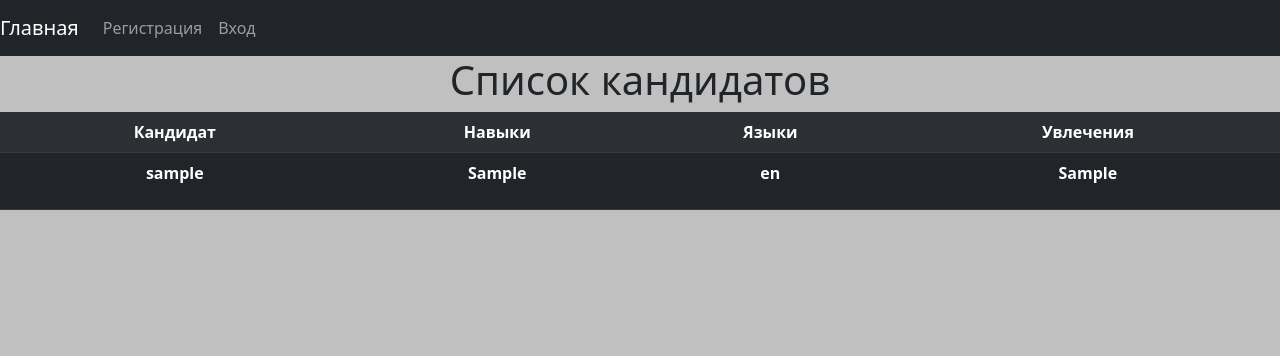
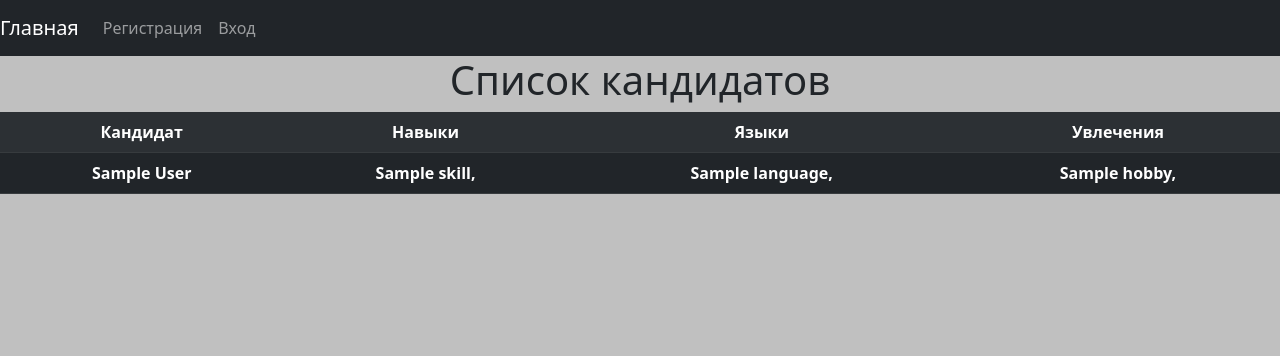
Before and after one commit to Den4ik-Bro/personal_area, a Django app: page / in a window 1280 px wide. Shown: the top 356 px of the page. Run offline with Django 4.2, Linux system fonts and the light colour scheme; tables that the repository leaves empty hold one stand-in row (values such as "Sample post"); lists and menus that the app fills with data are empty.

Commit message:
Ðrefactorº

```diff
--- a/personal_area/forms.py
+++ b/personal_area/forms.py
@@ -33,7 +33,7 @@ class AddSkillsForm(forms.Form):
         label='',
         required=True,
         widget=floppyforms.TextInput(
-            datalist=Skills.objects.values_list('skill', flat=True),
+            datalist=Skills.objects.values_list('name', flat=True),
             attrs={
                 'placeholder': 'введите навык',
                 # 'class': 'form-control'
@@ -47,7 +47,7 @@ class AddHobbyForm(forms.Form):
         label='',
         required=True,
         widget=floppyforms.TextInput(
-            datalist=Hobby.objects.values_list('hobby', flat=True),
+            datalist=Hobby.objects.values_list('name', flat=True),
             attrs={
                 'placeholder': 'введите хобби'
             }
@@ -60,7 +60,7 @@ class AddLanguageForm(forms.Form):
         label='',
         required=True,
         widget=floppyforms.TextInput(
-            datalist=Language.objects.values_list('language', flat=True),
+            datalist=Language.objects.values_list('name', flat=True),
             attrs={
                 'placeholder': 'введите язык'
             }
--- a/personal_area/models.py
+++ b/personal_area/models.py
@@ -6,36 +6,36 @@ User = get_user_model()
 
 
 class Skills(models.Model):
-    skill = models.CharField(max_length=50, verbose_name='навык', null=True, blank=True)
-    user = models.ManyToManyField(User, blank=True, related_name='user_skill')
+    name = models.CharField(max_length=50, verbose_name='название', null=True, blank=True)
+    user = models.ManyToManyField(User, blank=True, related_name='skills')
 
     class Meta:
         verbose_name = 'Навык'
         verbose_name_plural = 'Навыки'
 
     def __str__(self):
-        return self.skill
+        return self.name
 
 
 class Language(models.Model):
-    language = models.CharField(max_length=50, verbose_name='язык', null=True, blank=True)
-    user = models.ManyToManyField(User, blank=True, related_name='user_language')
+    name = models.CharField(max_length=50, verbose_name='название', null=True, blank=True)
+    user = models.ManyToManyField(User, blank=True, related_name='languages')
 
     class Meta:
         verbose_name = 'Язык'
         verbose_name_plural = 'Языки'
 
     def __str__(self):
-        return self.language
+        return self.name
 
 
 class Hobby(models.Model):
-    hobby = models.CharField(max_length=50, verbose_name='увлечения', null=True, blank=True)
-    user = models.ManyToManyField(User, blank=True, related_name='user_hobby')
+    name = models.CharField(max_length=50, verbose_name='название', null=True, blank=True)
+    user = models.ManyToManyField(User, blank=True, related_name='hobbys')
 
     class Meta:
         verbose_name = 'Увлечение'
         verbose_name_plural = 'Увлечения'
 
     def __str__(self):
-        return self.hobby
+        return self.name
--- a/personal_area/templates/home.html
+++ b/personal_area/templates/home.html
@@ -14,20 +14,24 @@
             </tr>
             {% for user in users %}
             <tr>
-                <th>{{ user.username }}</th>
+                {% if user.first_name and user.last_name %}
+                    <th>{{ user.first_name }} {{ user.last_name }}</th>
+                {% else %}
+                    <th>{{ user.username }}</th>
+                {% endif %}
                 <th>
-                    {% for skill in user.user_skill.all %}
-                        <p>{{ skill }}</p>
+                    {% for skill in user.skills.all %}
+                        {{ skill }},
                     {% endfor %}
                 </th>
                 <th>
-                    {% for language in user.user_language.all %}
-                        <p>{{ language }}</p>
+                    {% for language in user.languages.all %}
+                        {{ language }},
                     {% endfor %}
                 </th>
                 <th>
-                    {% for hobby in user.user_hobby.all %}
-                        <p>{{ hobby }}</p>
+                    {% for hobby in user.hobbys.all %}
+                        {{ hobby }},
                     {% endfor %}
                 </th>
             </tr>
--- a/personal_area/templates/personal_area.html
+++ b/personal_area/templates/personal_area.html
@@ -9,7 +9,7 @@
         <div class="row">
             <div class="col">
                 <p><h4>Навыки:</h4>
-                    {% for skill in user.user_skill.all %}
+                    {% for skill in user.skills.all %}
                         <p>
                             {{ skill }} <a href="{% url 'personal_area:edit_skill' pk=skill.id %}">&#215;</a>
                         </p>
@@ -23,7 +23,7 @@
             </div>
             <div class="col">
                 <p><h4>Языки:</h4>
-                    {% for language in user.user_language.all %}
+                    {% for language in user.languages.all %}
                         <p>
                             {{ language }} <a href="{% url 'personal_area:edit_language' pk=language.id %}">&#215;</a>
                         </p>
@@ -37,7 +37,7 @@
             </div>
             <div class="col">
                 <p><h4>Увлечения:</h4>
-                    {% for hobby in user.user_hobby.all %}
+                    {% for hobby in user.hobbys.all %}
                         <p>
                             {{ hobby }} <a href="{% url 'personal_area:edit_hobby' pk=hobby.id %}">&#215;</a>
                         </p>
--- a/personal_area/views.py
+++ b/personal_area/views.py
@@ -58,7 +58,7 @@ class AddSkillsView(generic.CreateView):
     def post(self, request, *args, **kwargs):
         form = self.form_class(request.POST)
         if form.is_valid():
-            skill, created = Skills.objects.get_or_create(skill=form.cleaned_data['skills'])
+            skill, created = Skills.objects.get_or_create(name=form.cleaned_data['skills'])
             skill.user.add(request.user)
             return redirect('/personal_area/')
         return render(request, self.template_name, {'form': form})
@@ -71,7 +71,7 @@ class AddHobbyView(generic.CreateView):
     def post(self, request, *args, **kwargs):
         form = self.form_class(request.POST)
         if form.is_valid():
-            hobby, created = Hobby.objects.get_or_create(hobby=form.cleaned_data['hobby'])
+            hobby, created = Hobby.objects.get_or_create(name=form.cleaned_data['hobby'])
             hobby.user.add(request.user)
             return redirect('/personal_area/')
         return render(request, self.template_name, {'form': form})
@@ -84,7 +84,7 @@ class AddLanguageView(generic.CreateView):
     def post(self, request, *args, **kwargs):
         form = self.form_class(request.POST)
         if form.is_valid():
-            language, created = Language.objects.get_or_create(language=form.cleaned_data['language'])
+            language, created = Language.objects.get_or_create(name=form.cleaned_data['language'])
             language.user.add(request.user)
             return redirect('/personal_area/')
         return render(request, self.template_name, {'form': form})
@@ -95,7 +95,7 @@ class EditUserHobbyView(generic.UpdateView):
 
     def get(self, request, *args, **kwargs):
         hobby = self.get_object()
-        request.user.user_hobby.remove(hobby)
+        request.user.hobbys.remove(hobby)
         return redirect(reverse('personal_area:personal_area'))
 
 
@@ -104,7 +104,7 @@ class EditUserSkillsView(generic.UpdateView):
 
     def get(self, request, *args, **kwargs):
         skill = self.get_object()
-        request.user.user_skill.remove(skill)
+        request.user.skills.remove(skill)
         return redirect(reverse('personal_area:personal_area'))
 
 
@@ -113,5 +113,5 @@ class EditUserLanguagesView(generic.UpdateView):
 
     def get(self, request, *args, **kwargs):
         language = self.get_object()
-        request.user.user_language.remove(language)
+        request.user.languages.remove(language)
         return redirect(reverse('personal_area:personal_area'))
```
